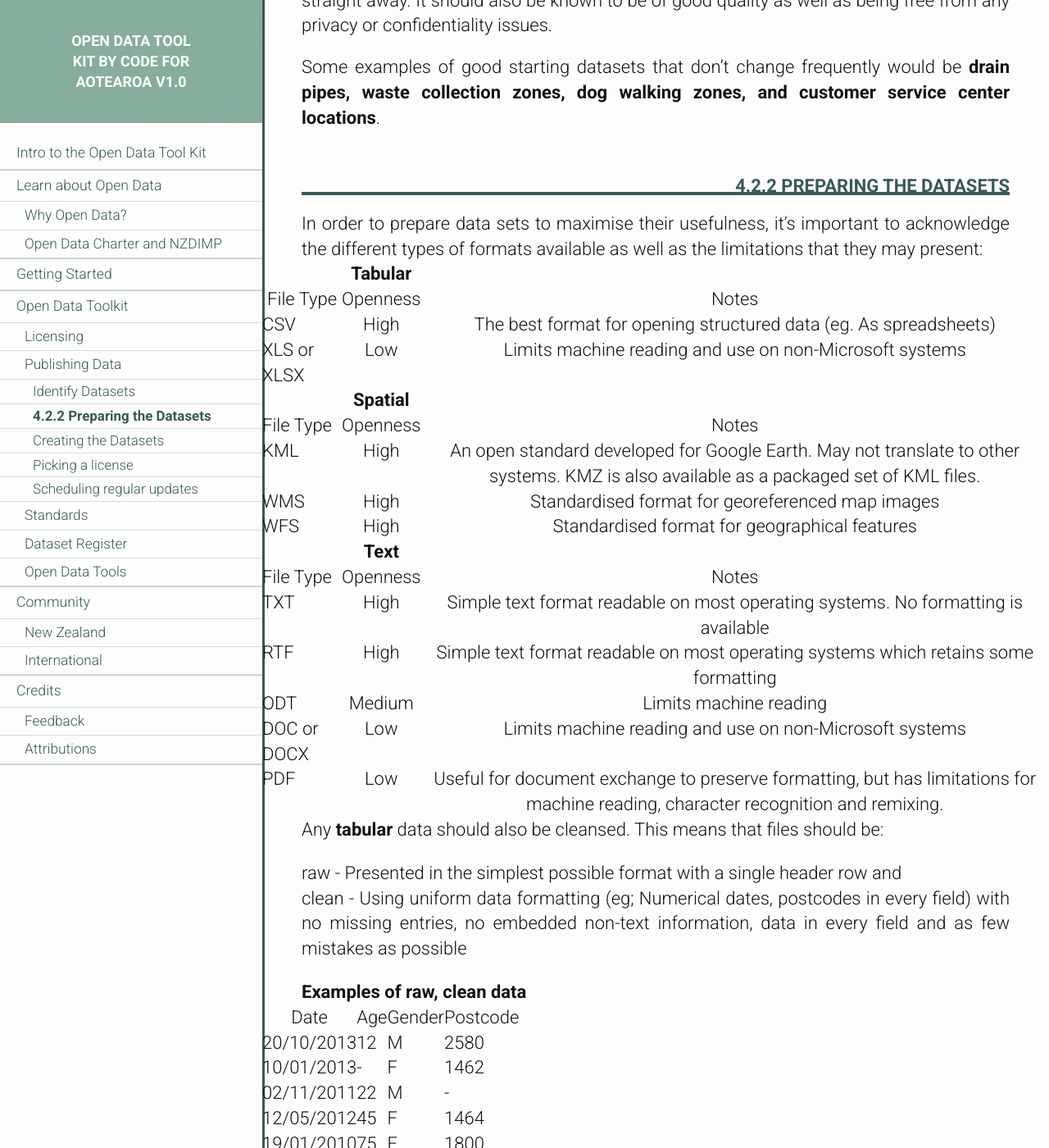
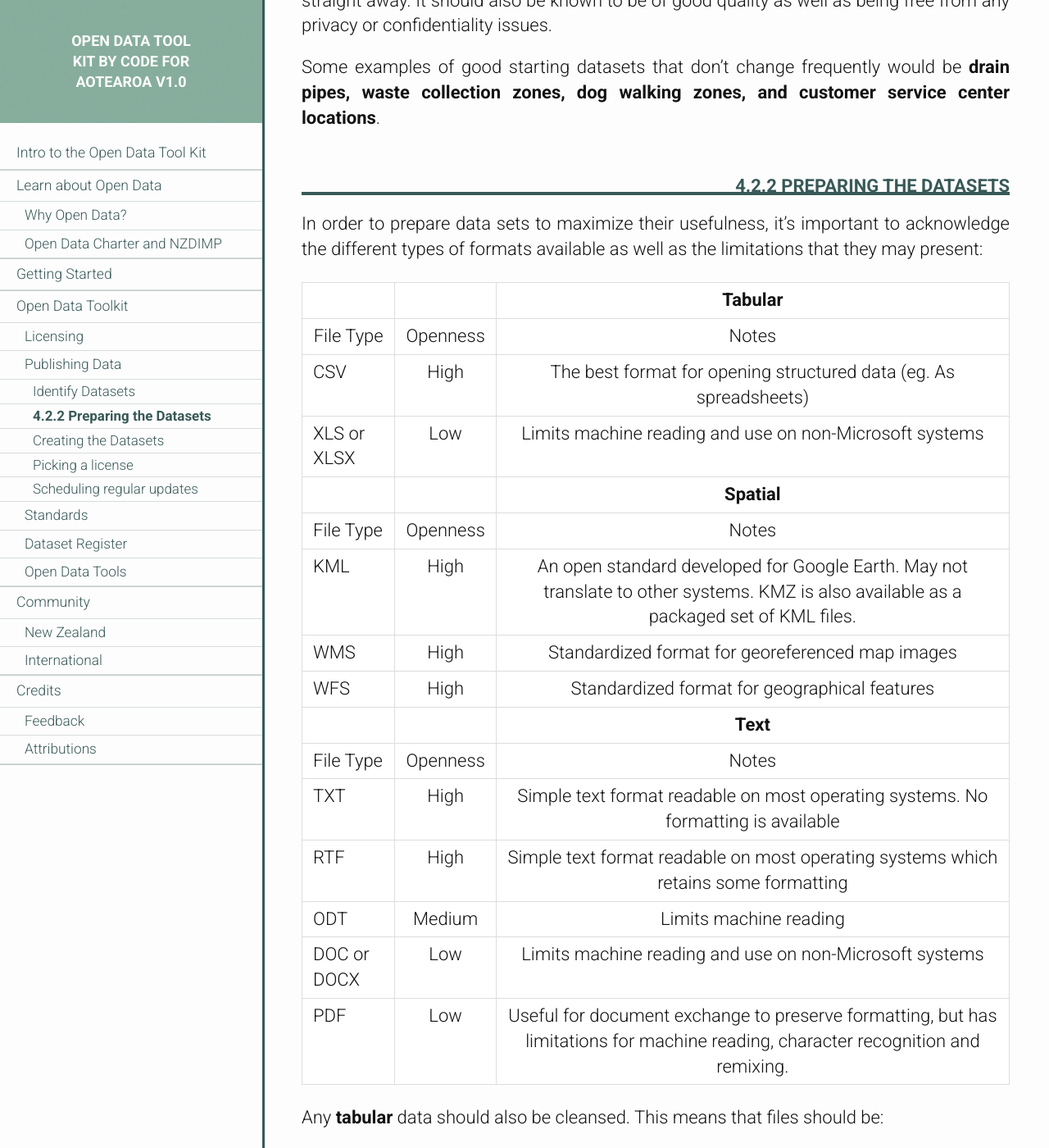
Before and after one commit to codeforaotearoa/opendata-toolkit, a Jekyll site: the page docs/index.html, which Jekyll copies as it is, in a window 1280 px wide and 1400 px high, scrolled down 8350 px. Shown: the whole window at 82% size. Built offline with Jekyll 4.4.1, drawn with Linux system fonts in a browser that asks for light colours.

Commit message:
Fixed table styles

```diff
--- a/docs/index.html
+++ b/docs/index.html
@@ -454,14 +454,14 @@ The focus of this guide will be generic, easily uploadable datasets such as PDFs
                     <h3>Preparing the Datasets</h3>
 
 
-            <p>In order to prepare data sets to maximise their usefulness, it’s important to acknowledge the different types of formats available as well as the limitations that they may present:</p>
+            <p>In order to prepare data sets to maximize their usefulness, it’s important to acknowledge the different types of formats available as well as the limitations that they may present:</p>
 
 <table>
   <thead>
     <tr>
       <th> </th>
+      <th style="text-align: center"> </th>
       <th style="text-align: center"><strong>Tabular</strong></th>
-      <th style="text-align: center"> </th>
     </tr>
     <tr>
       <th>File Type</th>
@@ -482,8 +482,8 @@ The focus of this guide will be generic, easily uploadable datasets such as PDFs
     </tr>
     <tr>
       <td> </td>
+      <td style="text-align: center"> </td>
       <td style="text-align: center"><strong>Spatial</strong></td>
-      <td style="text-align: center"> </td>
     </tr>
     <tr>
       <td>File Type</td>
@@ -500,17 +500,17 @@ The focus of this guide will be generic, easily uploadable datasets such as PDFs
     <tr>
       <td>WMS</td>
       <td style="text-align: center">High</td>
-      <td style="text-align: center">Standardised format for georeferenced map images</td>
+      <td style="text-align: center">Standardized format for georeferenced map images</td>
     </tr>
     <tr>
       <td>WFS</td>
       <td style="text-align: center">High</td>
-      <td style="text-align: center">Standardised format for geographical features</td>
+      <td style="text-align: center">Standardized format for geographical features</td>
     </tr>
     <tr>
       <td> </td>
+      <td style="text-align: center"> </td>
       <td style="text-align: center"><strong>Text</strong></td>
-      <td style="text-align: center"> </td>
     </tr>
     <tr>
       <td>File Type</td>
```
Also changed, not shown: _entries/04 Toolkit/Publishing Data/prepping-datasets.md (+6 -6 lines), _sass/partials/_general.scss (+19 -0 lines), docs/css/main.css.
